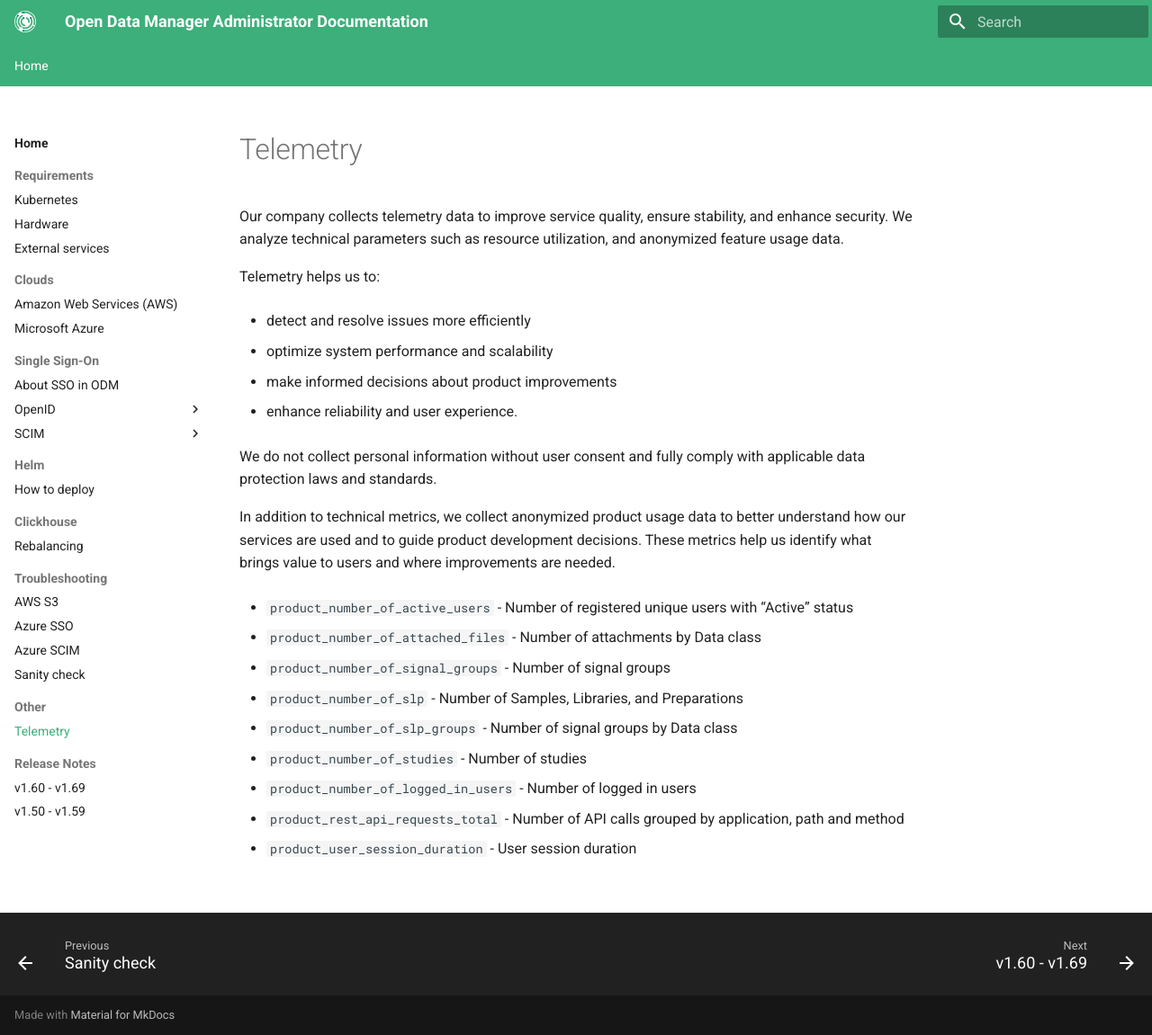
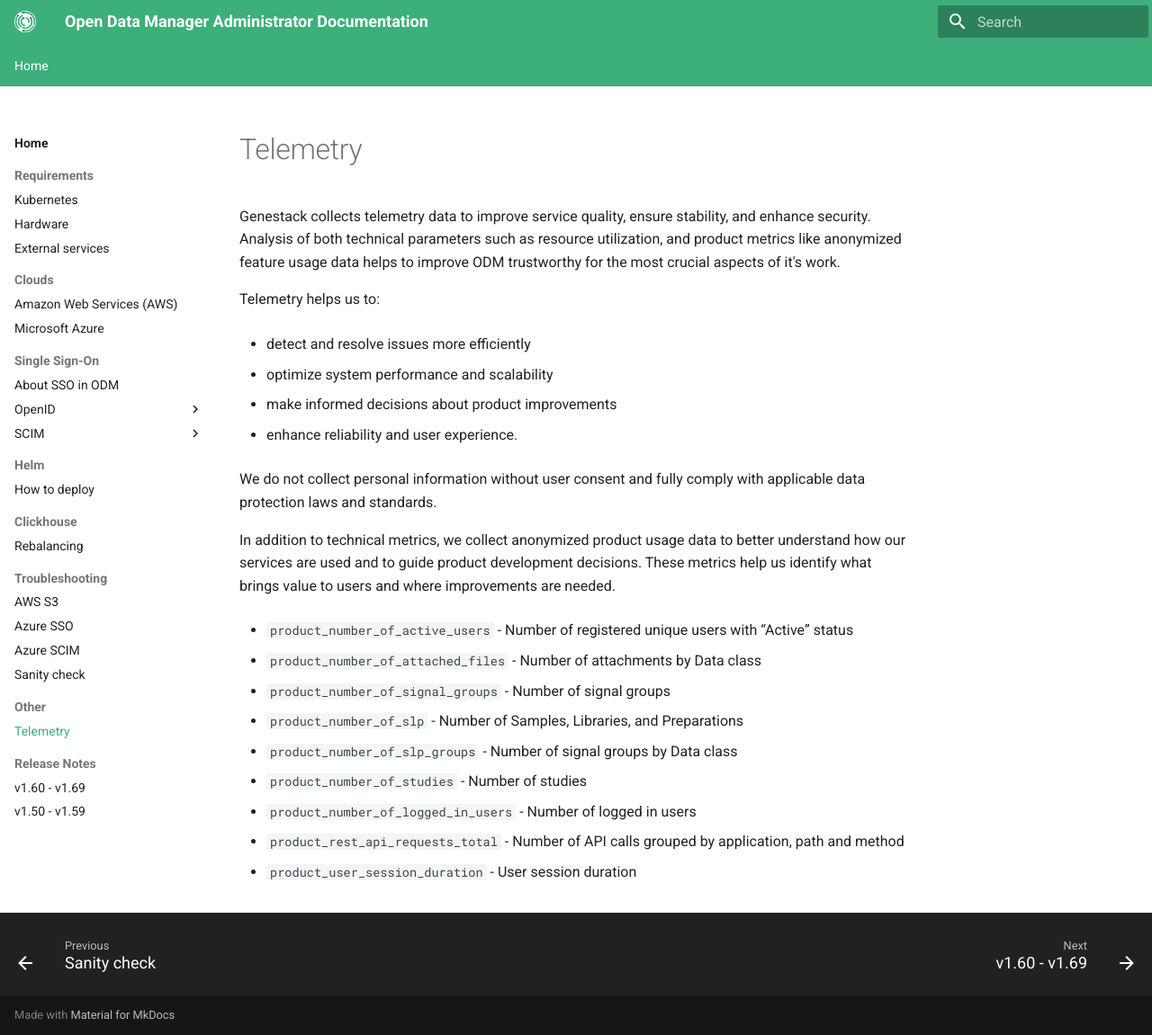
Before and after one commit to genestack/admin-docs, an MkDocs documentation site: the page built from docs/home/other/telemetry.md, in a window 1280 px wide and 1151 px high. Shown: the whole window at 90% size. Built offline with MkDocs 1.6.1 and Material for MkDocs 9.7.7, drawn with Linux system fonts in a browser that asks for light colours; the version menu is left out.

Commit message:
Update docs/home/other/telemetry.md
Co-authored-by: Mikhail Smazhevsky <mikhail.smazhevsky@genestack.com>

```diff
--- a/docs/home/other/telemetry.md
+++ b/docs/home/other/telemetry.md
@@ -1,6 +1,6 @@
 # Telemetry
 
-Our company collects telemetry data to improve service quality, ensure stability, and enhance security. We analyze technical parameters such as resource utilization, and anonymized feature usage data.
+Genestack collects telemetry data to improve service quality, ensure stability, and enhance security. Analysis of both technical parameters such as resource utilization, and product metrics like anonymized feature usage data helps to improve ODM trustworthy for the most crucial aspects of it's work.
 
 Telemetry helps us to:
 
```
